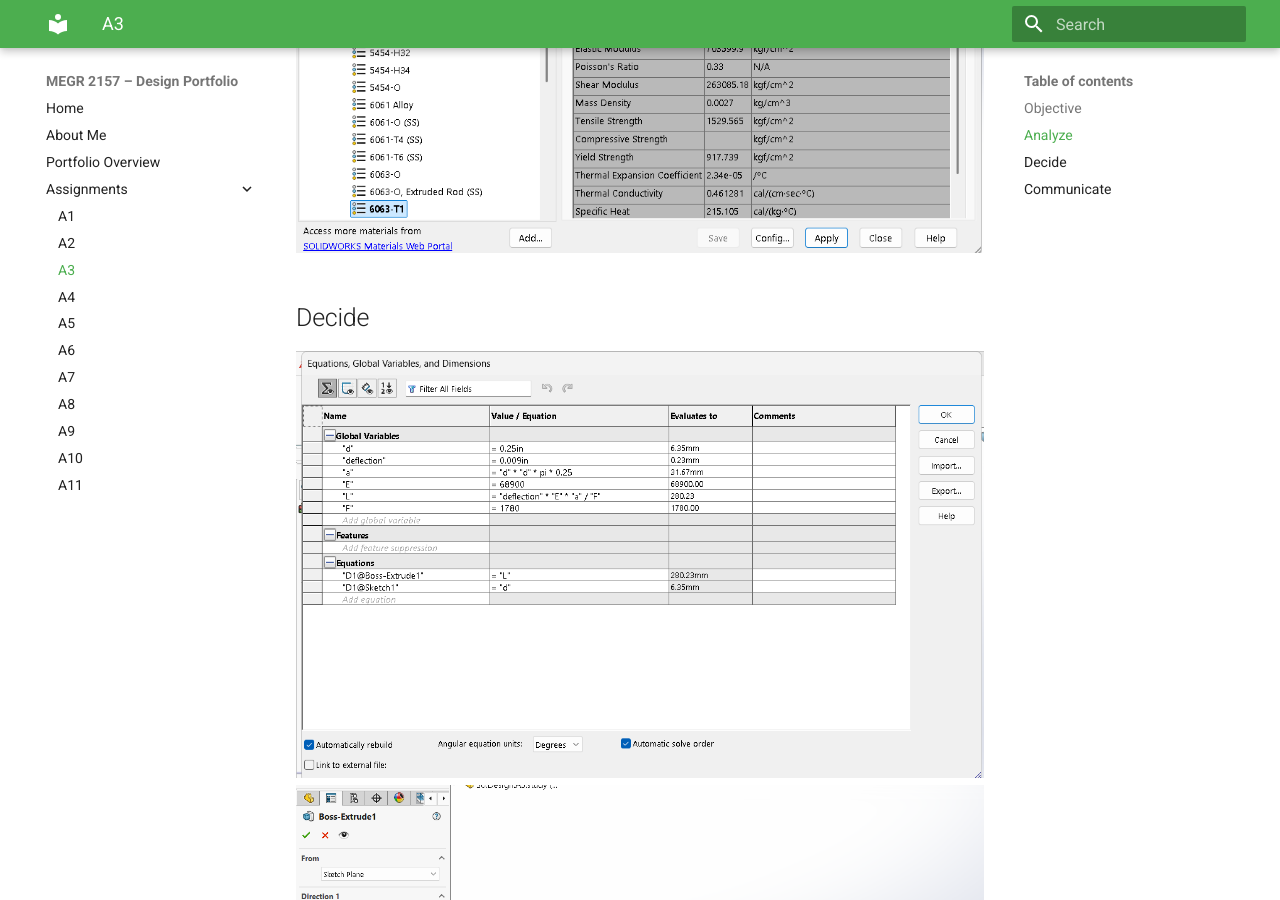
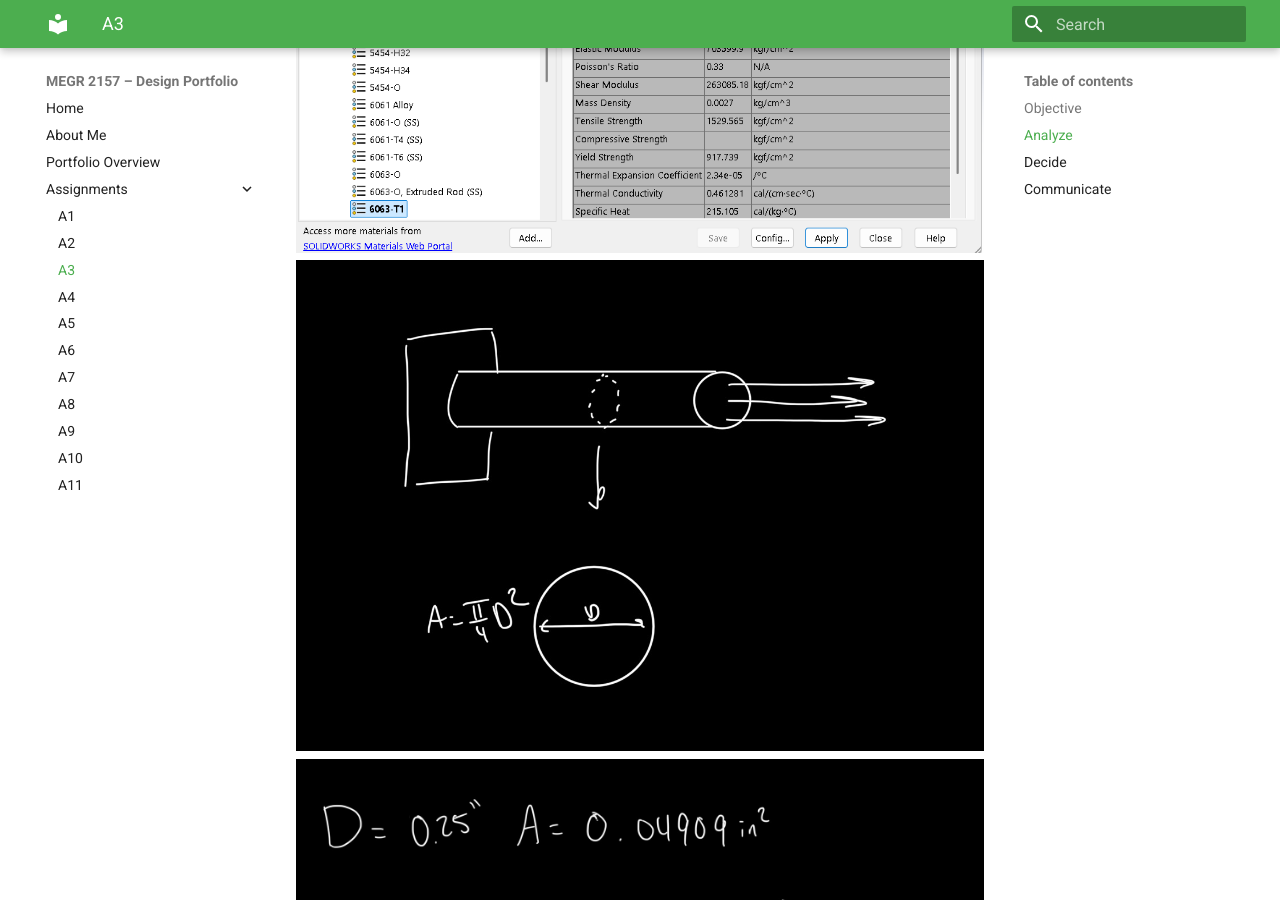
Before and after one commit to Taylor-Rockefeller-Portfolio/megr2157-portfolio, an MkDocs documentation site: the page built from docs/assignments/A03/index.md, in a window 1280 px wide and 900 px high, scrolled down 2006 px. Built offline with MkDocs 1.6.1 and Material for MkDocs 9.7.7, drawn with Linux system fonts in a browser that asks for light colours.

Commit message:
Add images to Analyze section in index.md
Added two new images to the Analyze section.

```diff
--- a/docs/assignments/A03/index.md
+++ b/docs/assignments/A03/index.md
@@ -7,6 +7,8 @@
 
 ## Analyze
 ![](screenshot9.png)
+![](IMG_0286.jpg)
+![](IMG_0287.jpg)
 
 ## Decide
 ![](screenshot5.png)
```
